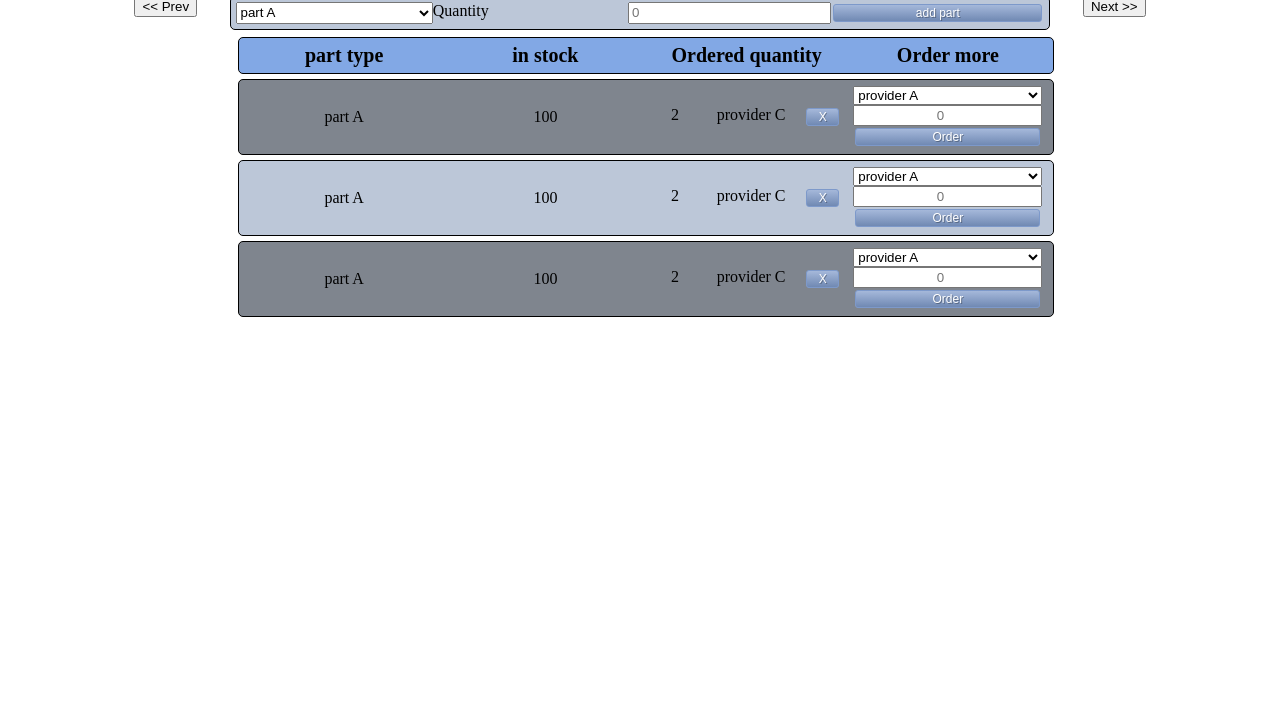
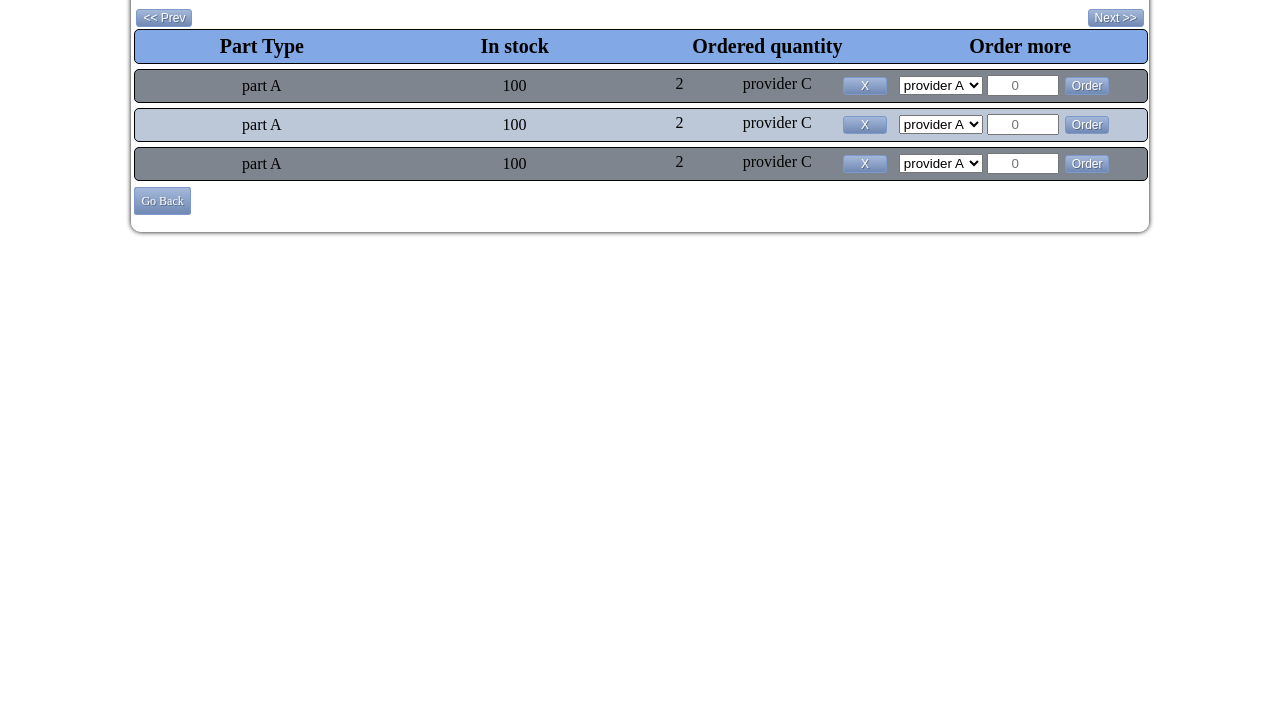
Before and after one commit to argalex/BikeS, a plain HTML site: page html/stock.html in a window 1280 px wide. Shown: the part 84-800 px from the top of the page. Drawn offline with Linux system fonts and the light colour scheme.

Commit message:
Added back buttons changed table in stocks because of errors added media suport-ish

```diff
--- a/css/calendar.css
+++ b/css/calendar.css
@@ -58,3 +58,38 @@ button{
 	border-radius: 5px;
 	font-weight: bold;
 }
+
+.content-container{
+	width: 40%;
+	margin: 10px auto;
+	border-radius: 10px;
+	box-shadow: 0 0 5px black;
+	border: 3px solid white;
+	padding: 5px;
+}
+
+@media screen and (max-width: 500px){
+    .content-container{
+        width: 94%;
+        margin: auto auto;
+        margin-bottom: 20px;
+    }
+
+}
+
+.styled_btn{
+	border:1px solid #7d99ca;
+	border-radius: 3px;
+	font-size:12px;
+	text-shadow: 1px 1px 0 rgba(0,0,0,0.3);
+	color: #FFFFFF;
+	background-color: #A5B8DA;
+	background-image: linear-gradient(to bottom, #A5B8DA, #7089B3);
+	margin: 2px;
+}
+
+.styled_btn:hover{
+	border:1px solid #5d7fbc;
+	background-color: #819bcb;
+	background-image: linear-gradient(to bottom, #819bcb, #536f9d);filter:progid:DXImageTransform.Microsoft.gradient(GradientType=0,startColorstr=#819bcb, endColorstr=#536f9d);
+}
--- a/css/form.css
+++ b/css/form.css
@@ -34,7 +34,44 @@ form h1{
 	text-align: center;
 }
 
-.centerMid{
-	width: 25%;
+.content-container{
+	width: 40%;
 	margin: 0 auto;
 }
+
+a.styled_btn{
+	display: block;
+	width: 20%;
+	border-radius: 5px;
+}
+
+
+@media screen and (max-width: 500px){
+    .content-container{
+        width: 94%;
+        margin: auto auto;
+        margin-bottom: 10px;
+	}
+
+	a.styled_btn{
+		width: 30%;
+	}
+
+}
+
+.styled_btn{
+	border:1px solid #7d99ca;
+	border-radius: 3px;
+	font-size:12px;
+	text-shadow: 1px 1px 0 rgba(0,0,0,0.3);
+	color: #FFFFFF;
+	background-color: #A5B8DA;
+	background-image: linear-gradient(to bottom, #A5B8DA, #7089B3);
+	margin: 2px;
+}
+
+.styled_btn:hover{
+	border:1px solid #5d7fbc;
+	background-color: #819bcb;
+	background-image: linear-gradient(to bottom, #819bcb, #536f9d);filter:progid:DXImageTransform.Microsoft.gradient(GradientType=0,startColorstr=#819bcb, endColorstr=#536f9d);
+}
--- a/css/formReview.css
+++ b/css/formReview.css
@@ -46,7 +46,7 @@ form h1{
 	text-align: center;
 }
 
-.centerMid{
+.content-container{
 	width: 65%;
 	margin: 0 auto;
 }
@@ -55,6 +55,32 @@ form h1{
 .mediaUpload img{
 	max-height: 200px;
 	max-width: 200px;
+}
+
+@media screen and (max-width: 500px){
+    .content-container{
+        width: 94%;
+        margin: auto auto;
+        margin-bottom: 10px;
+    }
+
+    .formDetailContainer a{
+        display: block;
+        width: 30%;
+        margin: 10px auto;
+    }
+
+    .formDetailContainer button{
+        display: block;
+        border-radius: 5px;
+        width: 50%;
+        height: 30px;
+        margin: 0 auto;
+        margin-bottom : 10px;
+    }
+
+
+
 }
 
 /* Modal Content */
--- a/css/logIn.css
+++ b/css/logIn.css
@@ -26,7 +26,34 @@ form h1{
 	text-align: center;
 }
 
-.card-container{
-	width: 25%;
+.content-container{
+	width: 30%;
 	margin: 0 auto;
 }
+
+@media screen and (max-width: 500px){
+    .content-container{
+        width: 94%;
+        margin: 85px auto;
+    }
+
+}
+
+.styled_btn{
+	border:1px solid #7d99ca;
+	border-radius: 3px;
+	font-size:12px;
+	text-shadow: 1px 1px 0 rgba(0,0,0,0.3);
+	color: #FFFFFF;
+	background-color: #A5B8DA;
+	background-image: linear-gradient(to bottom, #A5B8DA, #7089B3);
+	margin: 5px auto;
+	padding: 5px;
+	width: 80%;
+}
+
+.styled_btn:hover{
+	border:1px solid #5d7fbc;
+	background-color: #819bcb;
+	background-image: linear-gradient(to bottom, #819bcb, #536f9d);filter:progid:DXImageTransform.Microsoft.gradient(GradientType=0,startColorstr=#819bcb, endColorstr=#536f9d);
+}
--- a/css/navigation.css
+++ b/css/navigation.css
@@ -1,24 +1,42 @@
-.formDetailContainer{
-    margin: 0 auto;
-	margin-top: 10px;
-    width: 80%;
-}
-
-.formDetailContainer button{
-    border-radius: 5px;
-    width: 100%;
-    height: 30px;
-    margin-bottom: 10px;
-}
-
 h1{
 	text-align: center;
 }
 
-.card-container{
-	width: 25%;
+.content-container{
+	display: flex;
+	flex-direction: column;
+	width: 30%;
 	margin: 0 auto;
 	border-radius: 10px;
 	box-shadow: 0 0 5px black;
 	border: 3px solid white;
 }
+
+@media screen and (max-width: 500px){
+    .content-container{
+        width: 94%;
+		margin: 100px auto;
+		padding: 5px;
+    }
+
+}
+
+.styled_btn{
+	border:1px solid #7d99ca;
+	border-radius: 3px;
+	font-size:12px;
+	text-shadow: 1px 1px 0 rgba(0,0,0,0.3);
+	color: #FFFFFF;
+	background-color: #A5B8DA;
+	background-image: linear-gradient(to bottom, #A5B8DA, #7089B3);
+	margin: 2px auto;
+	height: 30px;
+	width: 80%;
+
+}
+
+.styled_btn:hover{
+	border:1px solid #5d7fbc;
+	background-color: #819bcb;
+	background-image: linear-gradient(to bottom, #819bcb, #536f9d);filter:progid:DXImageTransform.Microsoft.gradient(GradientType=0,startColorstr=#819bcb, endColorstr=#536f9d);
+}
--- a/css/stock.css
+++ b/css/stock.css
@@ -3,7 +3,7 @@
 	margin-top:5px;
 	border: solid;
 	border-width: 1px;
-	padding: 5px;
+	padding: 5px 0px;
 	border-radius: 5px;
 	display: flex;
 	flex-direction: row;
@@ -12,6 +12,10 @@
 .content-container{
     width: 80%;
     margin: auto auto;
+    border-radius: 10px;
+	box-shadow: 0 0 5px black;
+    border: 3px solid white;
+    padding-bottom: 20px;
 }
 
 .row:nth-child(odd){
@@ -63,7 +67,7 @@ h1{
     text-align: center;
 }
 
-.row p,th {
+.row p,h3 {
     flex: 1;
     font-size: 20px;
     font-weight: bold;
@@ -88,6 +92,7 @@ h1{
     .content-container{
         width: 94%;
         margin: auto auto;
+        margin-bottom: 10px;
     }
 
     .form-container{
@@ -101,7 +106,6 @@ h1{
     .row .ordered-quantity{
         flex-direction: column;
     }
-
 
 }
 
--- a/html/stock.html
+++ b/html/stock.html
@@ -11,94 +11,80 @@
 	<div class="content-container">
 		<h1>Stocks and provider orders</h1>
 		<div style="width:100%">
-			<button class="nav" style="float: left">&lt;&lt; Prev</button>
-			<button class="nav" style="float: right">Next &gt;&gt;</button>
+			<button class="nav styled_btn" style="float: left">&lt;&lt; Prev</button>
+			<button class="nav styled_btn" style="float: right">Next &gt;&gt;</button>
         </div>
-        <form class="form-container row">
-            <select required>
-                <option> part A </option>
-                <option> part B </option>
-                <option> part C </option>
-            </select>
-            <label for="newItemQuantity">Quantity</label>
-            <input name="newItemQuantity" id="newItemQuantity" placeholder="0" type="number" min="0" max="1000" required/>
-            <button type="submit" class="styled_btn">add part</button>
-        </form>
-
-        <table class="content-container">
-            <tr class="row" id="table-head">
-                <th>part type</th>
-                <th>in stock</th>
-                <th>Ordered quantity</th>
-                <th>Order more</th>
-            </tr>
-            <tr class="row">
-                <td class="part">part A</td>
-                <td class="stock-quantity">100</td>
-                <td class="ordered-quantity">
+        <div style="margin-bottom: 10px;">
+            <div class="row" id="table-head">
+                <h3>Part Type</h3>
+                <h3>In stock</h3>
+                <h3>Ordered quantity</h3>
+                <h3>Order more</h3>
+            </div>
+            <div class="row">
+                <div class="part">part A</div>
+                <div class="stock-quantity">100</div>
+                <div class="ordered-quantity">
                     <div style="flex-grow: 2">2</div>
                     <div style="flex-grow: 2">provider C</div>
                     <button class="styled_btn"> X </button>
-                </td>
-                <td class="order-container">
-                    <table>
-                        <tr>
-                            <select required>
-                                <option>provider A</option>
+                </div>
+                <div class="order-container">
+                    <div>
+                        <select >
+                            <option value="">provider A</option>
                             <option>provider B</option>
                             <option>provider C</option>
                         </select>
                         <input type="number" min="0" max="1000" placeholder="0" required/>
                         <button class="styled_btn">Order</button>
-                        </tr>
-                    </table>
-                </td>
-            </tr>
-            <tr class="row">
-                <td class="part">part A</td>
-                <td class="stock-quantity">100</td>
-                <td class="ordered-quantity">
+                    </div>
+                </div>
+            </div>
+            <div class="row">
+                    <div class="part">part A</div>
+                    <div class="stock-quantity">100</div>
+                    <div class="ordered-quantity">
                         <div style="flex-grow: 2">2</div>
                         <div style="flex-grow: 2">provider C</div>
                         <button class="styled_btn"> X </button>
-                </td>
-                <td class="order-container">
-                    <table>
-                        <tr>
-                            <select required>
-                                <option>provider A</option>
+                    </div>
+                    <div class="order-container">
+                        <div>
+                            <select >
+                                <option value="">provider A</option>
                                 <option>provider B</option>
                                 <option>provider C</option>
                             </select>
                             <input type="number" min="0" max="1000" placeholder="0" required/>
                             <button class="styled_btn">Order</button>
-                        </tr>
-                    </table>
-                </td>
-            </tr>
-            <tr class="row">
-                <td class="part">part A</td>
-                <td class="stock-quantity">100</td>
-                <td class="ordered-quantity">
+                        </div>
+                    </div>
+            </div>
+            <div class="row">
+                    <div class="part">part A</div>
+                    <div class="stock-quantity">100</div>
+                    <div class="ordered-quantity">
                         <div style="flex-grow: 2">2</div>
                         <div style="flex-grow: 2">provider C</div>
                         <button class="styled_btn"> X </button>
-                </td>
-                <td class="order-container">
-                    <table>
-                        <tr>
-                            <select required>
-                                <option>provider A</option>
+                    </div>
+                    <div class="order-container">
+                        <div>
+                            <select >
+                                <option value="">provider A</option>
                                 <option>provider B</option>
                                 <option>provider C</option>
                             </select>
                             <input type="number" min="0" max="1000" placeholder="0" required/>
                             <button class="styled_btn">Order</button>
-                        </tr>
-                    </table>
-                </td>
-            </tr>
-        </table>
+                        </div>
+                    </div>
+            </div>
+        </div>
+
+        <a href="navigation.html" style="text-align: center; text-decoration: none; padding: 6px; margin:auto auto;" class="styled_btn">Go Back</a>
+
 
 	</div>
 </body>
```
Also changed, not shown: css/index.css (+8 -0 lines), html/Appointment.html (+7 -6 lines), html/calendar.html (+11 -8 lines), html/form.html (+9 -4 lines), html/formReview.html (+19 -5 lines), html/logIn.html (+7 -8 lines), html/management.html (+8 -5 lines), html/navigation.html (+7 -15 lines), css/management.css (deleted). Lines whose indentation alone changed are shown as unchanged.
